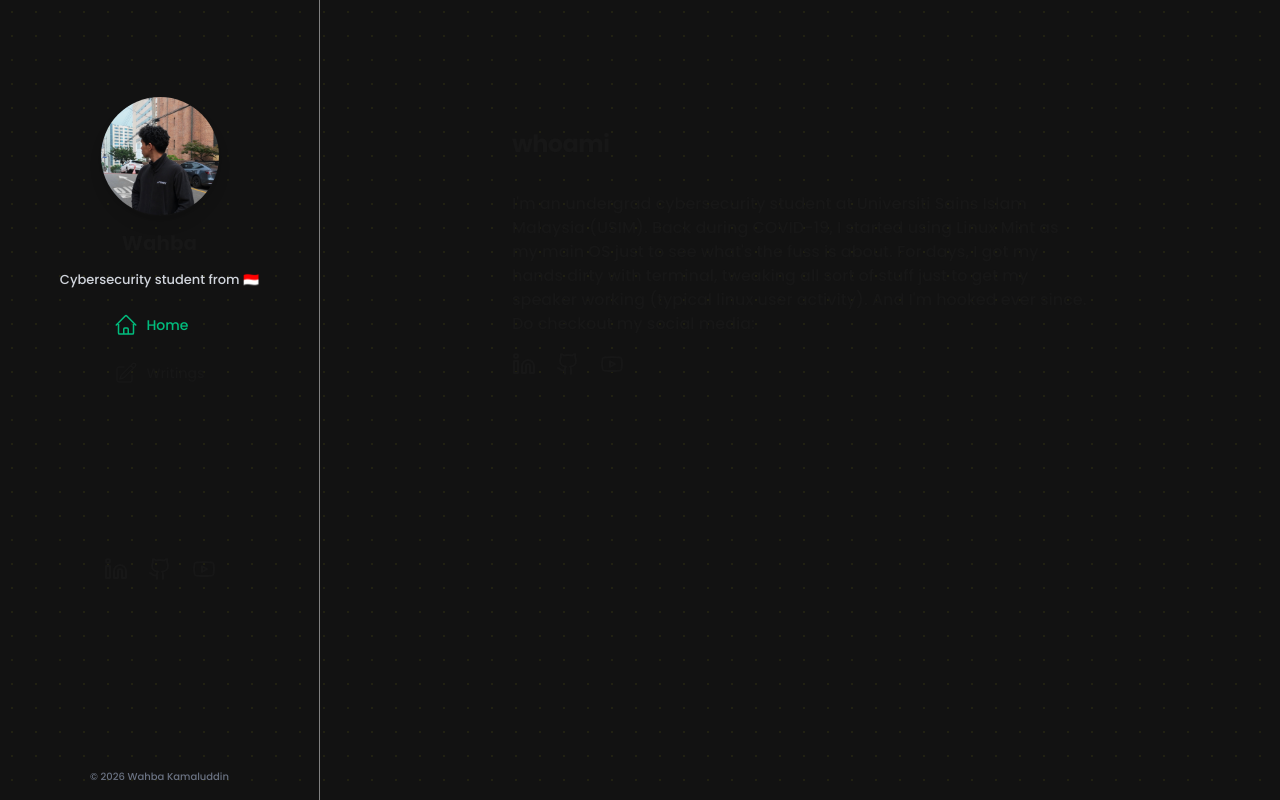
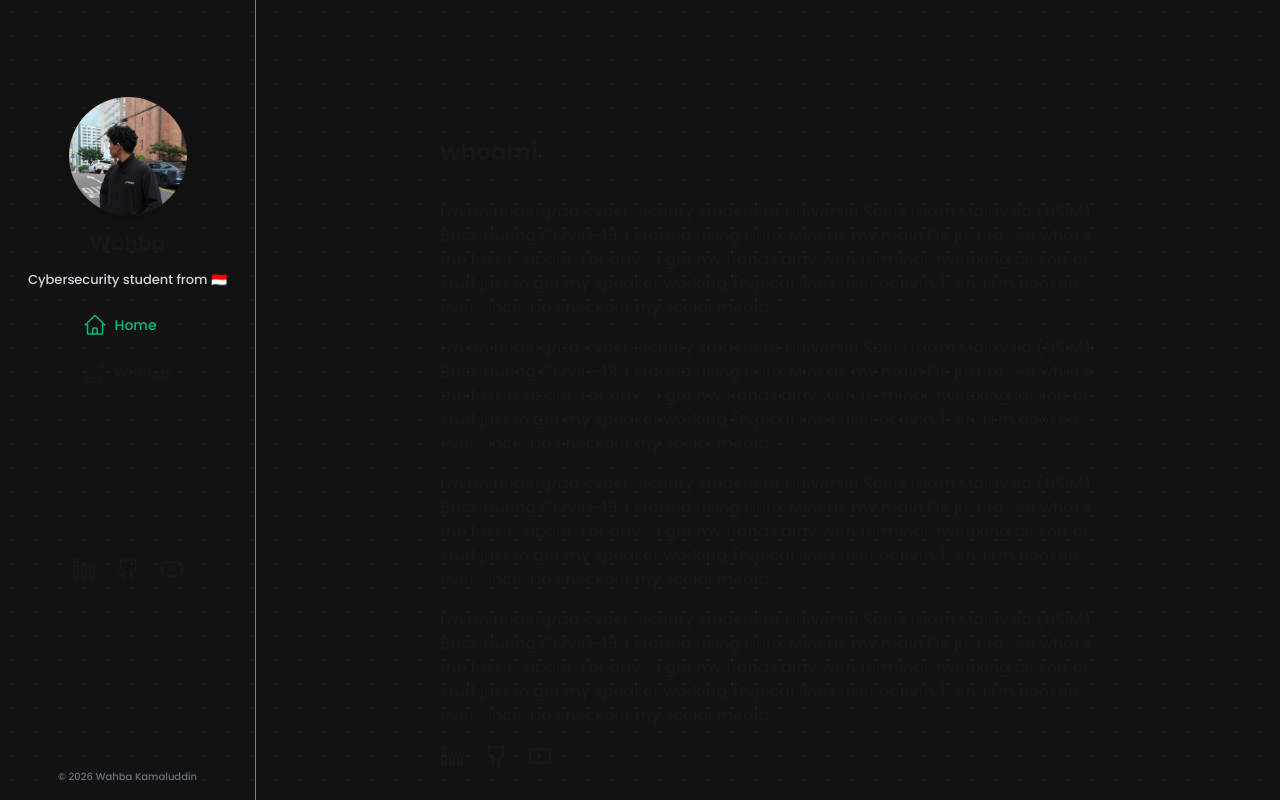
Before and after one commit to wahbakamaluddin/blog1, a Next.js app: page / in a window 1280 px wide. Built offline with nearby package versions, Linux system fonts and the light colour scheme.

Commit message:
Fix overflow styling

```diff
--- a/app/layout.tsx
+++ b/app/layout.tsx
@@ -20,22 +20,24 @@ export default function RootLayout({
         className={`${poppins.className} antialiased`}
       >
         <div
-        className="flex h-screen bg-[#121212] md:flex-row md:overflow-hidden"
+        className="flex h-screen bg-[#121212] md:flex-row"
         style={{
           backgroundImage: "radial-gradient(#ffff1110 1px, transparent 1px)",
           backgroundSize: "24px 24px",
         }}
         >
           <div
-          className="w-1/4"
+          className="md:w-1/4 h-screen overflow-hidden"
           style={{
             borderRight: "1px solid grey"
           }}
           >
             <SideNav />
           </div>
-          <div className="max-w-xl mx-auto my-32 px-2 md:px-0">
-            {children}
+          <div className="w-full overflow-y-auto">
+            <div className="max-w-2xl mx-auto my-32 p-2">
+              {children}
+            </div>
           </div>
         </div>
       </body>
--- a/app/page.tsx
+++ b/app/page.tsx
@@ -22,6 +22,30 @@ export default function Page () {
         just to get my speaker working (typical linux user activity).
         And I'm hooked ever since. Do checkout my social media:`}
       </p>
+      <p className="mb-4">
+        {`I'm an undergrad cybersecurity student at Universiti
+        Sains Islam Malaysia (USIM). Back during COVID-19,
+        I started using Linux Mint as my main OS just to see what's the fuss is about.
+        For days, I got my hands dirty with terminal, tweaking all sort of stuff
+        just to get my speaker working (typical linux user activity).
+        And I'm hooked ever since. Do checkout my social media:`}
+      </p>
+      <p className="mb-4">
+        {`I'm an undergrad cybersecurity student at Universiti
+        Sains Islam Malaysia (USIM). Back during COVID-19,
+        I started using Linux Mint as my main OS just to see what's the fuss is about.
+        For days, I got my hands dirty with terminal, tweaking all sort of stuff
+        just to get my speaker working (typical linux user activity).
+        And I'm hooked ever since. Do checkout my social media:`}
+      </p>
+      <p className="mb-4">
+        {`I'm an undergrad cybersecurity student at Universiti
+        Sains Islam Malaysia (USIM). Back during COVID-19,
+        I started using Linux Mint as my main OS just to see what's the fuss is about.
+        For days, I got my hands dirty with terminal, tweaking all sort of stuff
+        just to get my speaker working (typical linux user activity).
+        And I'm hooked ever since. Do checkout my social media:`}
+      </p>
 
       <SocMedIcons />
       </motion.div>
```
